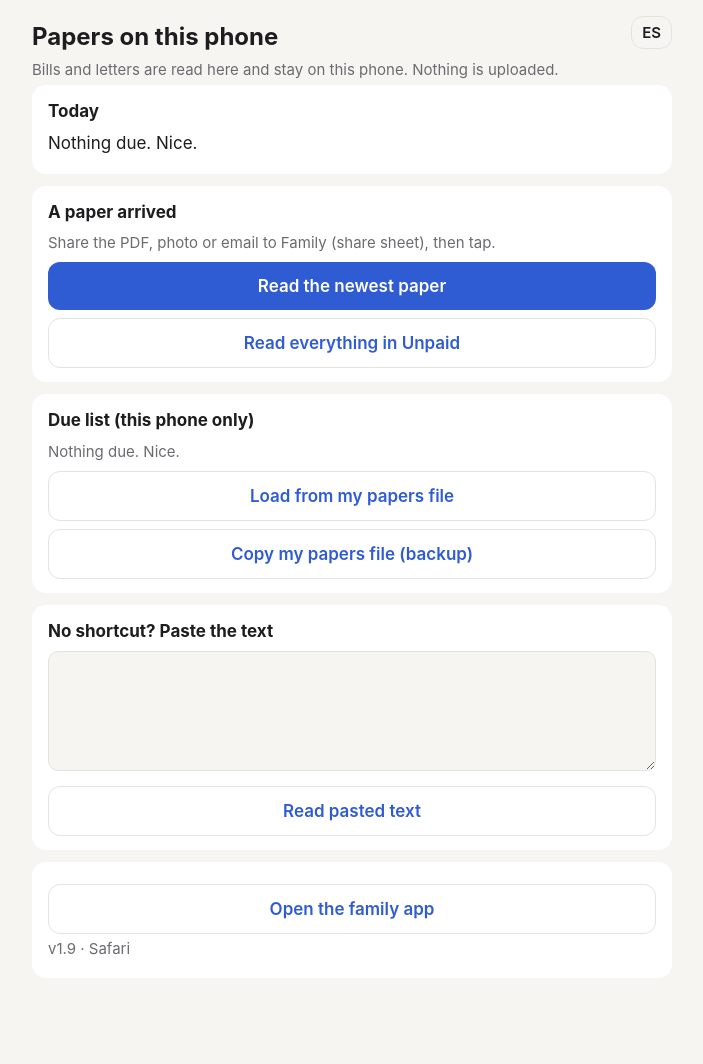
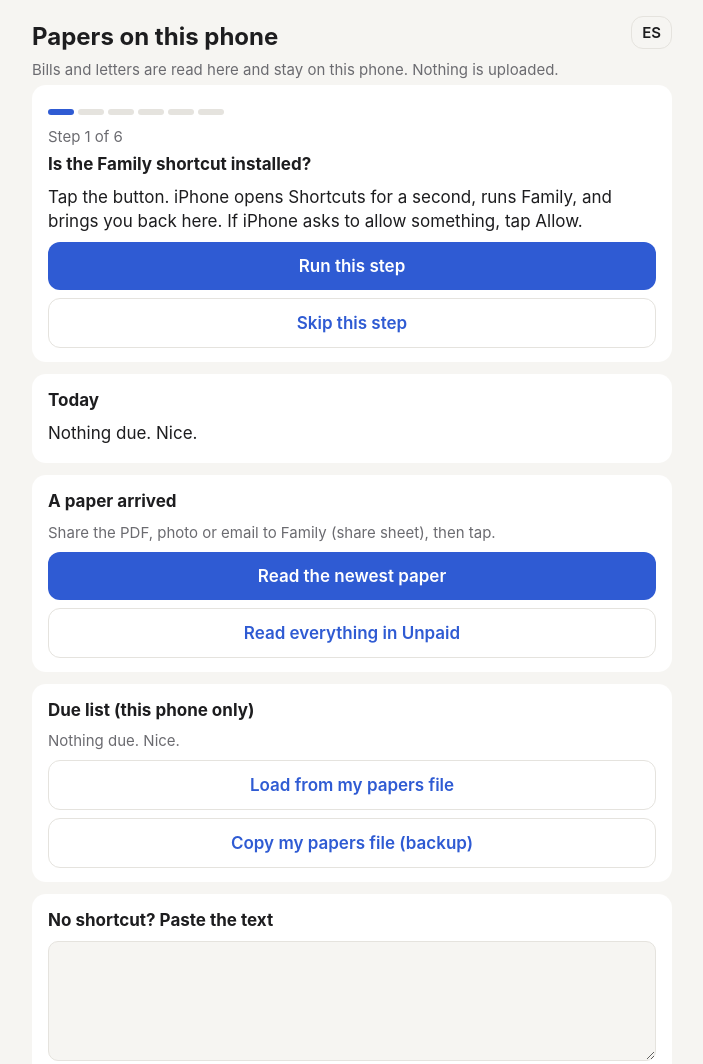
Before and after one commit to Juppi97/helper, a plain HTML site: page companion/index.html in a window 1280 px wide. Shown: the top 1064 px of the page, without its empty margins (288-991 px from the left). Before the commit the page ends 1006 px from the top, so only its background shows below. Drawn offline with Linux system fonts and the light colour scheme.

Commit message:
Companion v2.0: guided one-step-at-a-time setup with per-step self-tests
Co-Authored-By: Claude Sonnet 5.5 <noreply@anthropic.com>
Claude-Session: https://claude.ai/code/session_01Du5fjHybDmtabd7MCPSgFz

```diff
--- a/companion/index.html
+++ b/companion/index.html
@@ -17,7 +17,7 @@ textarea{width:100%;box-sizing:border-box;min-height:120px;font:15px ui-monospac
 <button class="lang" id="lang">ES</button>
 <h1 data-t="title">Papers on this phone</h1>
 <p class="m" data-t="sub">Bills and letters are read here and stay on this phone. Nothing is uploaded.</p>
-<div id="check"></div>
+<div id="wiz" class="c"></div>
 <div class="c" id="today"></div>
 <div class="c"><h2 data-t="scanH">A paper arrived</h2>
 <p class="m" data-t="scanP">Share the PDF, photo or email to Family (share sheet), then tap.</p>
@@ -29,20 +29,20 @@ textarea{width:100%;box-sizing:border-box;min-height:120px;font:15px ui-monospac
 <div class="c">
 <a class="b s" href="https://claude.ai/artifact/7GeHGrqt1o3rGeVn6oEZ2G" target="_blank" style="background:transparent;color:var(--acc);border:1px solid var(--line)" data-t="app">Open the family app</a>
 <p class="m" id="ver"></p></div>
-<script src="scan.js?v=19"></script><script src="check.js?v=19"></script><script src="nocheck.js?v=19"></script><script src="papers.js?v=19"></script>
+<script src="scan.js?v=20"></script><script src="nocheck.js?v=20"></script><script src="papers.js?v=20"></script><script src="wizard.js?v=20"></script>
 <script>
 const T={en:{title:'Papers on this phone',sub:'Bills and letters are read here and stay on this phone. Nothing is uploaded.',scanH:'A paper arrived',scanP:'Share the PDF, photo or email to Family (share sheet), then tap.',scanB:'Read the newest paper',unpaidB:'Read everything in Unpaid',dueH:'Due list (this phone only)',manH:'No shortcut? Paste the text',manB:'Read pasted text',setH:'Set up once',setP0:'Open this page in Safari (not inside another app). Tap a button, tap Download, then the blue arrow (Downloads), tap the file and Add Shortcut.',app:'Open the family app',
- bill:'Bill',letter:'Letter',from:'From',amount:'Amount',due:'Due',paid:'Already paid',kidOk:'KID number checks out',kidBad:'KID number looks wrong: check before paying',accOk:'Account number checks out',accBad:'Account number looks wrong: check before paying',dl:'Deadlines',cal:'Add to calendar',save:'Add to due list',saved:'Added',claim:'Copy text for NAV',copied:'Copied',none:'Nothing due. Nice.',overdue:'overdue',days:'days',markPaid:'Paid',total:'Total due',back:'Came back from the shortcut',err:'The shortcut did not return text. Did you share the paper to Family first?',calDone:'Added to your calendar',track:'Track this bill (list, note, calendar)',tracked:'Tracked: saved to your papers file, note and calendar',logged:'Saved to your papers file',sync:'Load from my papers file',exp:'Copy my papers file (backup)',synced:'Loaded N new entries from your papers file',markDone:'Done',pay:'Pay',billDue:'Bill due (Family)',dlIn:'Deadline:',fromLetter:'From a letter (Family)',orig:'Original line',noNew:'The newest paper has no readable text yet. Share a bill or letter to Family, then tap again.'},
+ bill:'Bill',letter:'Letter',from:'From',amount:'Amount',due:'Due',paid:'Already paid',kidOk:'KID number checks out',kidBad:'KID number looks wrong: check before paying',accOk:'Account number checks out',accBad:'Account number looks wrong: check before paying',dl:'Deadlines',cal:'Add to calendar',save:'Add to due list',saved:'Added',claim:'Copy text for NAV',copied:'Copied',none:'Nothing due. Nice.',overdue:'overdue',days:'days',markPaid:'Paid',total:'Total due',back:'Came back from the shortcut',err:'The shortcut ran, but there is no paper waiting. Nothing has been shared to Family yet, or the share did not finish.',errFix:'Open the guided check (step 4)',calDone:'Added to your calendar',track:'Track this bill (list, note, calendar)',tracked:'Tracked: saved to your papers file, note and calendar',logged:'Saved to your papers file',sync:'Load from my papers file',exp:'Copy my papers file (backup)',synced:'Loaded N new entries from your papers file',markDone:'Done',pay:'Pay',billDue:'Bill due (Family)',dlIn:'Deadline:',fromLetter:'From a letter (Family)',orig:'Original line',noNew:'The newest paper has no readable text yet. Share a bill or letter to Family, then tap again.'},
  es:{title:'Papeles en este móvil',sub:'Facturas y cartas se leen aquí y se quedan en este móvil. No se sube nada.',scanH:'Llegó un papel',scanP:'Comparte el PDF, la foto o el correo con Family (menú compartir) y toca.',scanB:'Leer el papel más nuevo',unpaidB:'Leer todo lo de Unpaid',dueH:'Pendientes (solo este móvil)',manH:'¿Sin atajo? Pega el texto',manB:'Leer el texto pegado',setH:'Configurar una vez',setP:'Abre esta página en Safari (no dentro de otra app). Toca un botón, Descargar, luego la flecha azul (Descargas), toca el archivo y Añadir atajo.',app:'Abrir la app familiar',
- bill:'Factura',letter:'Carta',from:'De',amount:'Importe',due:'Vence',paid:'Ya pagada',kidOk:'El número KID es correcto',kidBad:'El número KID parece incorrecto: revisar antes de pagar',accOk:'La cuenta es correcta',accBad:'La cuenta parece incorrecta: revisar antes de pagar',dl:'Plazos',cal:'Añadir al calendario',save:'Añadir a pendientes',saved:'Añadido',claim:'Copiar texto para NAV',copied:'Copiado',none:'Nada pendiente.',overdue:'vencida',days:'días',markPaid:'Pagada',total:'Total pendiente',back:'Volvió del atajo',err:'El atajo no devolvió texto. ¿Compartiste el papel con Family primero?',calDone:'Añadido al calendario',track:'Seguir esta factura (lista, nota, calendario)',tracked:'Guardado en tu archivo de papeles, nota y calendario',logged:'Guardado en tu archivo de papeles',sync:'Cargar mi archivo de papeles',exp:'Copiar mi archivo de papeles (copia)',synced:'Cargadas N entradas nuevas de tu archivo',markDone:'Hecho',pay:'Pagar',billDue:'Factura vence (Family)',dlIn:'Plazo:',fromLetter:'De una carta (Family)',orig:'Línea original',noNew:'El papel más nuevo no tiene texto legible. Comparte una factura o carta con Family y vuelve a tocar.'}};
+ bill:'Factura',letter:'Carta',from:'De',amount:'Importe',due:'Vence',paid:'Ya pagada',kidOk:'El número KID es correcto',kidBad:'El número KID parece incorrecto: revisar antes de pagar',accOk:'La cuenta es correcta',accBad:'La cuenta parece incorrecta: revisar antes de pagar',dl:'Plazos',cal:'Añadir al calendario',save:'Añadir a pendientes',saved:'Añadido',claim:'Copiar texto para NAV',copied:'Copiado',none:'Nada pendiente.',overdue:'vencida',days:'días',markPaid:'Pagada',total:'Total pendiente',back:'Volvió del atajo',err:'El atajo se ejecutó, pero no hay ningún papel esperando. Aún no compartiste nada con Family o no terminó.',errFix:'Abrir la comprobación guiada (paso 4)',calDone:'Añadido al calendario',track:'Seguir esta factura (lista, nota, calendario)',tracked:'Guardado en tu archivo de papeles, nota y calendario',logged:'Guardado en tu archivo de papeles',sync:'Cargar mi archivo de papeles',exp:'Copiar mi archivo de papeles (copia)',synced:'Cargadas N entradas nuevas de tu archivo',markDone:'Hecho',pay:'Pagar',billDue:'Factura vence (Family)',dlIn:'Plazo:',fromLetter:'De una carta (Family)',orig:'Línea original',noNew:'El papel más nuevo no tiene texto legible. Comparte una factura o carta con Family y vuelve a tocar.'}};
 const S={get(k,d){try{const v=localStorage.getItem('hhc.'+k);return v==null?d:JSON.parse(v)}catch(e){return d}},set(k,v){try{localStorage.setItem('hhc.'+k,JSON.stringify(v))}catch(e){}}};
 let lang=S.get('lang',(navigator.language||'en').startsWith('es')?'es':'en');const t=k=>T[lang][k]||k;
 const today=new Date().toISOString().slice(0,10),self=location.origin+location.pathname,$=id=>document.getElementById(id);
 const esc=s=>String(s==null?'':s).replace(/[&<>"]/g,c=>({'&':'&amp;','<':'&lt;','>':'&gt;','"':'&quot;'}[c]));
-function chain(modes,tag){let next=self+'?v=19&r='+tag;for(let i=modes.length-1;i>=0;i--){next='shortcuts://x-callback-url/run-shortcut?name=Family&input=text&text='+encodeURIComponent('cb:'+modes[i])+'&x-success='+encodeURIComponent(next)+'&x-error='+encodeURIComponent(self+'?v=19&r=error')+'&x-cancel='+encodeURIComponent(self+'?v=19&r=cancel')}return next}
+function chain(modes,tag){let next=self+'?v=20&r='+tag;for(let i=modes.length-1;i>=0;i--){next='shortcuts://x-callback-url/run-shortcut?name=Family&input=text&text='+encodeURIComponent('cb:'+modes[i])+'&x-success='+encodeURIComponent(next)+'&x-error='+encodeURIComponent(self+'?v=20&r=error')+'&x-cancel='+encodeURIComponent(self+'?v=20&r=cancel')}return next}
 function journal(o){return 'note:mine:- '+today+' '+(o.s||t(o.k))+(o.a!=null?' kr '+HHS.fmtAmt(o.a):'')+(o.due?' '+t('due').toLowerCase()+' '+o.due:'')}
 function cb(mode,tag){return 'shortcuts://x-callback-url/run-shortcut?name=Family&input=text&text='+encodeURIComponent('cb:'+mode)
- +'&x-success='+encodeURIComponent(self+'?v=19&r='+tag)+'&x-cancel='+encodeURIComponent(self+'?v=19&r=cancel')+'&x-error='+encodeURIComponent(self+'?v=19&r=error')}
+ +'&x-success='+encodeURIComponent(self+'?v=20&r='+tag)+'&x-cancel='+encodeURIComponent(self+'?v=20&r=cancel')+'&x-error='+encodeURIComponent(self+'?v=20&r=error')}
 function paint(){document.documentElement.lang=lang;$('lang').textContent=lang==='en'?'ES':'EN';document.querySelectorAll('[data-t]').forEach(e=>e.textContent=t(e.dataset.t));
  $('scanInbox').href=cb('scan:inbox','scan');$('scanUnpaid').href=cb('scan:unpaid','scan');renderDue();renderToday()}
 // KID / account check on the raw text, never stored
@@ -76,14 +76,14 @@ function renderToday(){const L=HHL.open(),soon=L.filter(x=>x.due&&(new Date(x.du
  $('today').innerHTML='<h2>'+(lang==='es'?'Hoy':'Today')+'</h2><p>'+(soon.length?(lang==='es'?soon.length+' pagos en los próximos 7 días':soon.length+' payment(s) due within 7 days'):t('none'))+'</p>'}
 // return from the shortcut: read, show, then wipe the text from the address bar
 const q=new URLSearchParams(location.search),r=q.get('r');
-if(r&&!r.startsWith('chk-')){const res=q.get('result')||'';history.replaceState(null,'',self);
- if(r==='scan'){res?showDocs(res):$('result').innerHTML='<div class="c no">'+esc(t('err'))+'</div>';const dbg=document.createElement('p');dbg.className='m';dbg.textContent='v1.9 · received '+res.length+' characters'+(res.length?' · starts: "'+res.slice(0,40).replace(/\s+/g,' ')+'…"':'');$('result').appendChild(dbg)}
+if(r&&!r.startsWith('chk-')&&!/^w-s\d$/.test(r)){const res=q.get('result')||'';history.replaceState(null,'',self);
+ if(r==='scan'){res?showDocs(res):$('result').innerHTML='<div class="c no">'+esc(t('err'))+'<br><a href="'+self+'?wiz=1&step=3" style="color:var(--acc)">'+esc(t('errFix'))+'</a></div>';const dbg=document.createElement('p');dbg.className='m';dbg.textContent='v2.0 · received '+res.length+' characters'+(res.length?' · starts: "'+res.slice(0,40).replace(/\s+/g,' ')+'…"':'');$('result').appendChild(dbg)}
  else if(r==='papers'){const n=HHL.merge(res);$('result').innerHTML='<div class="c ok">'+esc(t('synced').replace('N',n))+'</div>';renderDue();renderToday()}
  else if(r==='tracked'||r==='logged'){$('result').innerHTML='<div class="c ok">'+esc(t(r))+'</div>'}
  else if(r==='cal'){$('result').innerHTML='<div class="c ok">'+esc(t('calDone'))+'</div>'}
  else{$('result').innerHTML='<div class="c warn">'+esc(t('err'))+'</div>'}}
 $('parseBtn').onclick=()=>{const v=$('paste').value;$('paste').value='';showDocs(v)};
 $('lang').onclick=()=>{lang=lang==='en'?'es':'en';S.set('lang',lang);paint()};
-$('ver').textContent='v1.9 · '+(matchMedia('(display-mode: standalone)').matches?'home screen':'Safari');
+$('ver').textContent='v2.0 · '+(matchMedia('(display-mode: standalone)').matches?'home screen':'Safari');
 paint();
 </script></body></html>
--- /dev/null
+++ b/companion/wizard.js
@@ -0,0 +1,95 @@
+/* Guided setup, one action per screen. Replaces check.js (v2.0).
+   Stores only pass/fail per step on this phone (localStorage hhc.wiz). No paper text is stored.
+   Steps: 1 shortcut installed, 2 test bill saved, 3 test bill read back, 4 share handoff (newest paper),
+   5 due list round trip (papers file), 6 backup copy. */
+(function(){
+const box=document.getElementById('wiz');if(!box)return;
+const q=new URLSearchParams(location.search),self=location.origin+location.pathname;
+const S={get(k,d){try{const v=localStorage.getItem('hhc.'+k);return v==null?d:JSON.parse(v)}catch(e){return d}},set(k,v){try{localStorage.setItem('hhc.'+k,JSON.stringify(v))}catch(e){}}};
+const L=()=>(S.get('lang','en')==='es'?'es':'en');
+const esc=s=>String(s==null?'':s).replace(/[&<>"]/g,c=>({'&':'&amp;','<':'&lt;','>':'&gt;','"':'&quot;'}[c]));
+const pad=n=>String(n).padStart(2,'0');
+const testBill=()=>{const d=new Date(Date.now()+20*864e5);return 'TESTDOKUMENT Fjellkraft Strøm AS (fiktiv)\nFaktura\nTotalt å betale: kr 500,00\nForfallsdato: '+pad(d.getDate())+'.'+pad(d.getMonth()+1)+'.'+d.getFullYear()};
+const today=new Date().toISOString().slice(0,10);
+
+const STEPS=[
+ {id:'s1',mode:()=>'setup:CHECK',
+  t:{en:'Is the Family shortcut installed?',es:'¿Está instalado el atajo Family?'},
+  d:{en:'Tap the button. iPhone opens Shortcuts for a second, runs Family, and brings you back here. If iPhone asks to allow something, tap Allow.',es:'Toca el botón. El iPhone abre Atajos un segundo, ejecuta Family y te devuelve aquí. Si el iPhone pide permiso, toca Permitir.'},
+  judge:r=>{const m=r.trim().match(/^(?:FAM|HH)-v2-SETUP-CHECK-F(\d+)-M(.*)$/);if(!m)return'none';if(m[1]!=='3')return'folders';if(!m[2]||/sorry|can.?t|cannot|unable|lo siento|no puedo/i.test(m[2]))return'model';return''}},
+ {id:'s2',mode:()=>'file:'+testBill(),
+  t:{en:'Can it save a file?',es:'¿Puede guardar un archivo?'},
+  d:{en:'The shortcut saves a made-up test bill in the Family folder. Nothing real is used.',es:'El atajo guarda una factura de prueba inventada en la carpeta Family. No se usa nada real.'},
+  judge:r=>/^(?:FAM|HH)-v2-FILE-OK$/.test(r.trim())?'':'none'},
+ {id:'s3',mode:()=>'scan:test',
+  t:{en:'Can it read the file back?',es:'¿Puede leer el archivo de vuelta?'},
+  d:{en:'The shortcut reads the test bill and hands the text to this page. This proves text can travel from the shortcut to here.',es:'El atajo lee la factura de prueba y entrega el texto a esta página. Prueba que el texto puede viajar del atajo a aquí.'},
+  judge:r=>/TESTDOKUMENT/.test(r)?'':(r.trim()===''?'empty':'none')},
+ {id:'s4',mode:()=>'scan:inbox',manual:true,
+  t:{en:'Share a real paper to Family',es:'Comparte un papel real con Family'},
+  d:{en:'First do this outside this page: open a PDF, photo or email, tap Share, choose Family (scroll the share sheet to find it). Wait until a notification says it was saved or the shortcut finishes. Then come back and tap the button.',es:'Primero haz esto fuera de esta página: abre un PDF, foto o correo, toca Compartir y elige Family (desplázate en el menú). Espera a que termine el atajo. Luego vuelve y toca el botón.'},
+  judge:r=>r.trim().length>10?'':(r.trim()===''?'empty':'none')},
+ {id:'s5',mode:()=>null,chain:true,
+  t:{en:'Does the due list work?',es:'¿Funciona la lista de pendientes?'},
+  d:{en:'The page writes one test line to your papers file, closes it again, and reads the file back. Takes about five seconds.',es:'La página escribe una línea de prueba en tu archivo de papeles, la cierra y lo lee de vuelta. Tarda unos cinco segundos.'},
+  judge:r=>r.indexOf('"id":"selftest"')>=0?'':(r.trim()===''?'empty':'none')},
+ {id:'s6',local:true,
+  t:{en:'Back up your list',es:'Copia de seguridad'},
+  d:{en:'Copies your whole papers file as text. Paste it into Notes to keep a backup. It contains only amounts, dates and sender names you added.',es:'Copia todo tu archivo de papeles como texto. Pégalo en Notas como copia. Solo contiene importes, fechas y remitentes que añadiste.'}}
+];
+const FIX={
+ none:{en:'The shortcut did not hand anything back. Make sure the shortcut is named exactly Family, then tap Try again and let Shortcuts finish before returning.',es:'El atajo no devolvió nada. Comprueba que se llama exactamente Family, toca Reintentar y deja que Atajos termine.'},
+ folders:{en:'The Family folders are missing. Open Files > Shortcuts (iCloud Drive) and check a folder Family exists, then Try again.',es:'Faltan las carpetas de Family. Abre Archivos > Atajos (iCloud Drive), comprueba que existe la carpeta Family y Reintentar.'},
+ model:{en:'The on-device model did not answer. Turn on Apple Intelligence in Settings > Apple Intelligence & Siri, wait for the download, then Try again. You can also skip: reading papers still works without it.',es:'El modelo del móvil no respondió. Activa Apple Intelligence en Ajustes, espera la descarga y Reintentar. También puedes saltar este paso.'},
+ empty:{en:'The shortcut ran but found no text. For step 3 or 5, go back and pass step 2 first. For step 4, it means nothing has been shared to Family yet, or the share failed (Family shows "Could not read text" if the item has no readable text). Share a PDF, a screenshot or an email, wait for it to finish, then Try again.',es:'El atajo se ejecutó pero no encontró texto. En los pasos 3 y 5, supera antes el paso 2. En el 4, aún no has compartido nada con Family o falló (muestra "Could not read text" si no hay texto). Comparte un PDF, una captura o un correo, espera a que termine y Reintentar.'},
+ cancel:{en:'Shortcuts was closed before it finished. Tap Try again and wait on the Shortcuts screen until it returns by itself.',es:'Atajos se cerró antes de terminar. Reintentar y espera en Atajos hasta que vuelva solo.'}
+};
+const W={en:{step:'Step',of:'of',go:'Run this step',again:'Try again',skip:'Skip this step',ok:'Passed',done:'Setup complete. Everything below works on this phone.',redo:'Run the setup check again',copy:'Copy my papers file',copied:'Copied. Paste it into Notes to keep it.',copyFail:'Could not copy. Tap and hold in a note and paste instead.',list:'All steps',back:'Back',s4b:'Read the newest paper',title:'Set up this phone'},
+         es:{step:'Paso',of:'de',go:'Hacer este paso',again:'Reintentar',skip:'Saltar este paso',ok:'Superado',done:'Configuración completa. Todo lo de abajo funciona en este móvil.',redo:'Repetir la comprobación',copy:'Copiar mi archivo de papeles',copied:'Copiado. Pégalo en Notas para guardarlo.',copyFail:'No se pudo copiar. Mantén pulsado en una nota y pega.',list:'Todos los pasos',back:'Atrás',s4b:'Leer el papel más nuevo',title:'Configurar este móvil'}};
+
+const cbUrl=(mode,tag)=>'shortcuts://x-callback-url/run-shortcut?name=Family&input=text&text='+encodeURIComponent('cb:'+mode)
+ +'&x-success='+encodeURIComponent(self+'?v=20&r='+tag)+'&x-cancel='+encodeURIComponent(self+'?v=20&r='+tag+'&cancel=1')+'&x-error='+encodeURIComponent(self+'?v=20&r='+tag+'&error=1');
+// chain several runs: each success link launches the next
+function chain(modes,tag){let next=self+'?v=20&r='+tag;for(let i=modes.length-1;i>=0;i--){next='shortcuts://x-callback-url/run-shortcut?name=Family&input=text&text='+encodeURIComponent('cb:'+modes[i])+'&x-success='+encodeURIComponent(next)+'&x-cancel='+encodeURIComponent(self+'?v=20&r='+tag+'&cancel=1')+'&x-error='+encodeURIComponent(self+'?v=20&r='+tag+'&error=1')}return next}
+
+let st=S.get('wiz',{});
+const idx=id=>STEPS.findIndex(s=>s.id===id);
+const firstOpen=()=>{const i=STEPS.findIndex(s=>!(st[s.id]&&(st[s.id].ok||st[s.id].skip)));return i<0?STEPS.length:i};
+
+// handle a return from the shortcut
+const ret=q.get('r')||'';
+let msg=null,cur=null;
+if(/^w-s\d$/.test(ret)){
+ const id=ret.slice(2),s=STEPS[idx(id)],res=q.get('result')||'';history.replaceState(null,'',self+'?wiz=1');
+ if(s){let fix=q.get('cancel')?'cancel':(q.get('error')?'none':s.judge(res));
+  st[id]={ok:!fix,fix:fix||null,n:res.length,at:Date.now()};S.set('wiz',st);
+  if(id==='s5'&&!fix&&window.HHL)HHL.merge(res);
+  msg={id,ok:!fix,fix:fix||null,n:res.length};cur=fix?idx(id):firstOpen()}}
+if(cur==null){if(!q.get('wiz')&&firstOpen()>=STEPS.length&&!q.get('setup')){renderDone();return}cur=q.get('step')?+q.get('step'):firstOpen();if(cur>=STEPS.length)cur=STEPS.length-1}
+render(cur);
+
+function renderDone(){const w=W[L()];box.className='c';box.innerHTML='<p class="ok" style="margin:0">✓ '+esc(w.done)+'</p><button class="s" id="wiz-redo">'+esc(w.redo)+'</button>';
+ document.getElementById('wiz-redo').onclick=()=>{st={};S.set('wiz',st);location.href=self+'?wiz=1'}}
+function render(i){const w=W[L()],s=STEPS[i],r=st[s.id],lg=L();
+ const dots=STEPS.map((x,j)=>'<span style="display:inline-block;width:26px;height:6px;border-radius:3px;margin-right:4px;background:'+(st[x.id]&&st[x.id].ok?'var(--ok)':st[x.id]&&st[x.id].skip?'var(--warn)':j===i?'var(--acc)':'var(--line)')+'"></span>').join('');
+ let html='<div class="m" style="margin-bottom:6px">'+dots+'</div><p class="m">'+w.step+' '+(i+1)+' '+w.of+' '+STEPS.length+'</p><h2>'+esc(s.t[lg])+'</h2><p>'+esc(s.d[lg])+'</p>';
+ if(msg&&msg.id===s.id)html+=msg.ok?'<p class="ok"><b>✓ '+w.ok+'</b></p>':'<p class="no"><b>✗</b> '+esc(FIX[msg.fix][lg])+'</p>';
+ else if(r&&!r.ok&&!r.skip&&r.fix)html+='<p class="no"><b>✗</b> '+esc(FIX[r.fix][lg])+'</p>';
+ const failed=r&&!r.ok&&!r.skip;
+ if(s.local){html+='<button id="wiz-copy">'+esc(w.copy)+'</button><p class="m" id="wiz-copyr"></p>'}
+ else{const label=failed?w.again:(s.manual?w.s4b:w.go);
+  html+='<a class="b" id="wiz-go" href="#">'+esc(label)+'</a>'}
+ if(!(r&&r.ok)||!s.local)html+='<button class="s" id="wiz-skip">'+esc(w.skip)+'</button>';
+ if(i>0)html+='<button class="s" id="wiz-back">'+esc(w.back)+'</button>';
+ box.className='c';box.innerHTML=html;
+ const go=document.getElementById('wiz-go');
+ if(go){go.onclick=e=>{e.preventDefault();let url;
+   if(s.chain){const add=JSON.stringify({t:'add',id:'selftest',d:today,s:'Setup test',k:'bill',a:0,due:null}),done=JSON.stringify({t:'done',id:'selftest',d:today});url=chain(['log:'+add,'log:'+done,'papers:read'],'w-s5')}
+   else url=cbUrl(s.mode().replace(/^/,''),'w-'+s.id);
+   location.href=url}}
+ const cp=document.getElementById('wiz-copy');
+ if(cp)cp.onclick=async()=>{const out=document.getElementById('wiz-copyr');try{await navigator.clipboard.writeText(window.HHL?HHL.exportText():'');st.s6={ok:true,at:Date.now()};S.set('wiz',st);out.textContent=w.copied;out.className='ok';setTimeout(()=>location.href=self+'?wiz=1',1200)}catch(e){out.textContent=w.copyFail;out.className='no'}};
+ const sk=document.getElementById('wiz-skip');if(sk)sk.onclick=()=>{st[s.id]={skip:true,at:Date.now()};S.set('wiz',st);location.href=self+'?wiz=1'};
+ const bk=document.getElementById('wiz-back');if(bk)bk.onclick=()=>{location.href=self+'?wiz=1&step='+(i-1)};
+}
+})();
```
